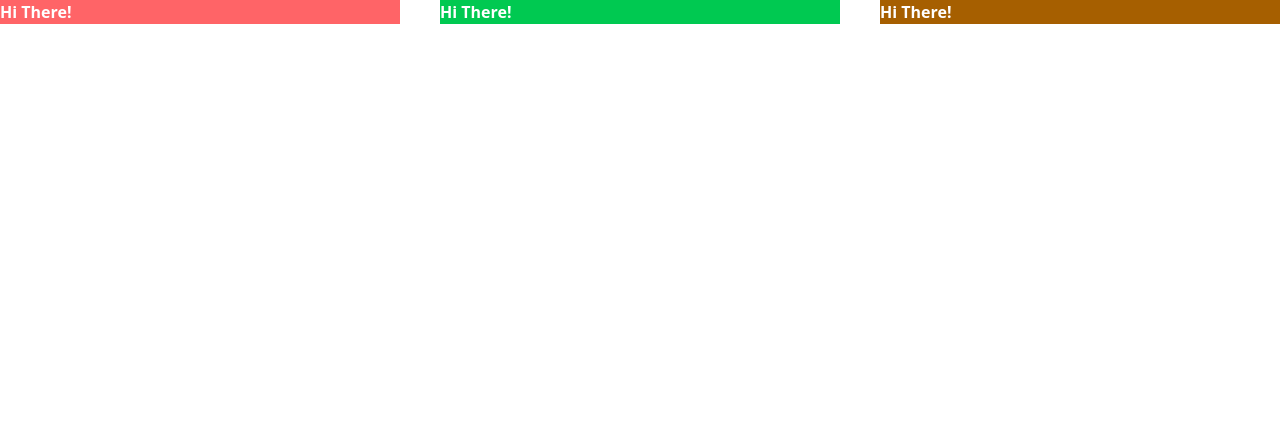
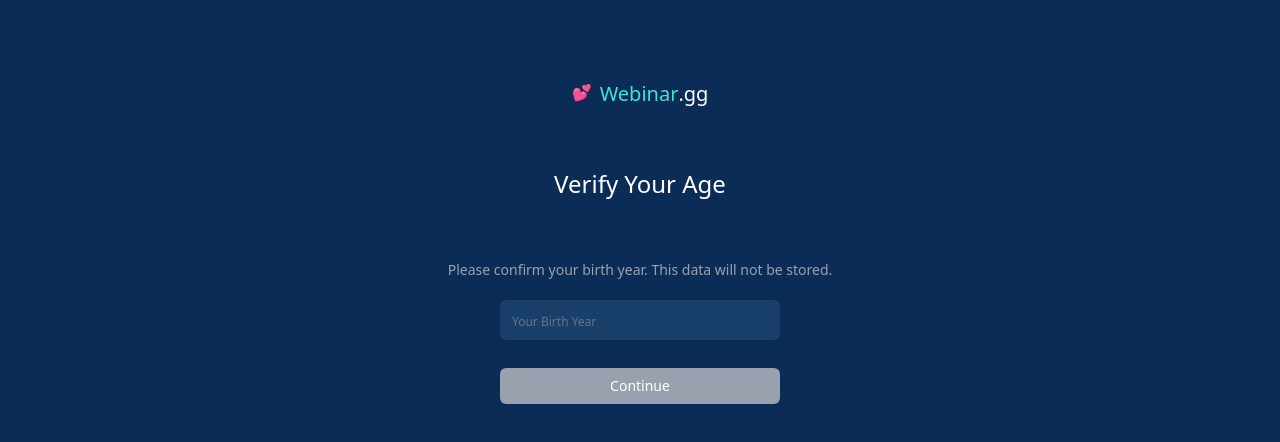
Before and after one commit to ashwinam/cohort-2025, a React (Vite) app in the folder week-12-tailwind/tailwind_mauj/: page / in a window 1280 px wide. Shown: the top 442 px of the page. Built offline with nearby package versions, Linux system fonts and the light colour scheme.

Commit message:
completed first page

```diff
--- a/week-12-tailwind/tailwind_mauj/src/App.jsx
+++ b/week-12-tailwind/tailwind_mauj/src/App.jsx
@@ -2,14 +2,22 @@ import { useState } from 'react'
 import './App.css'
 
 function App() {
-  const [count, setCount] = useState(0)
+  const [isDisabled, setDisability] = useState(false)
 
   return (
     <>
-      <div className='flex justify-between'>
-        <div className='bg-red-400 w-100 text-white font-bold'>Hi There!</div>
-        <div className='bg-green-500 w-100 text-white font-bold'>Hi There!</div>
-        <div className='bg-yellow-700 w-100 text-white font-bold'>Hi There!</div>
+      <div className='bg-[#0c2c58] h-screen flex flex-col items-center'>
+        <div className='flex mt-20'>
+         <p className='mr-2'>💕</p>
+          <h1 className='text-xl text-[#3fe3d1]'>Webinar</h1><span className='text-white text-xl'>.gg</span>
+        </div>
+        <div className='text-white text-2xl my-15'>Verify Your Age</div>
+        <div className='text-gray-400 text-sm'>Please confirm your birth year. This data will not be stored.</div>
+
+        <input className="bg-[#18406b] placeholder:text-gray-500 placeholder:text-xs px-3 py-2 mt-5 rounded-md w-70 text-gray-300" type="text" placeholder='Your Birth Year' />
+
+        <button disabled='true' className={`mt-7 w-70 py-2 rounded-md bg-gray-400 text-sm text-white cursor-${isDisabled ? 'not-allowed': 'pointer'}`}>Continue</button>
+
       </div>
     </>
   )
```
